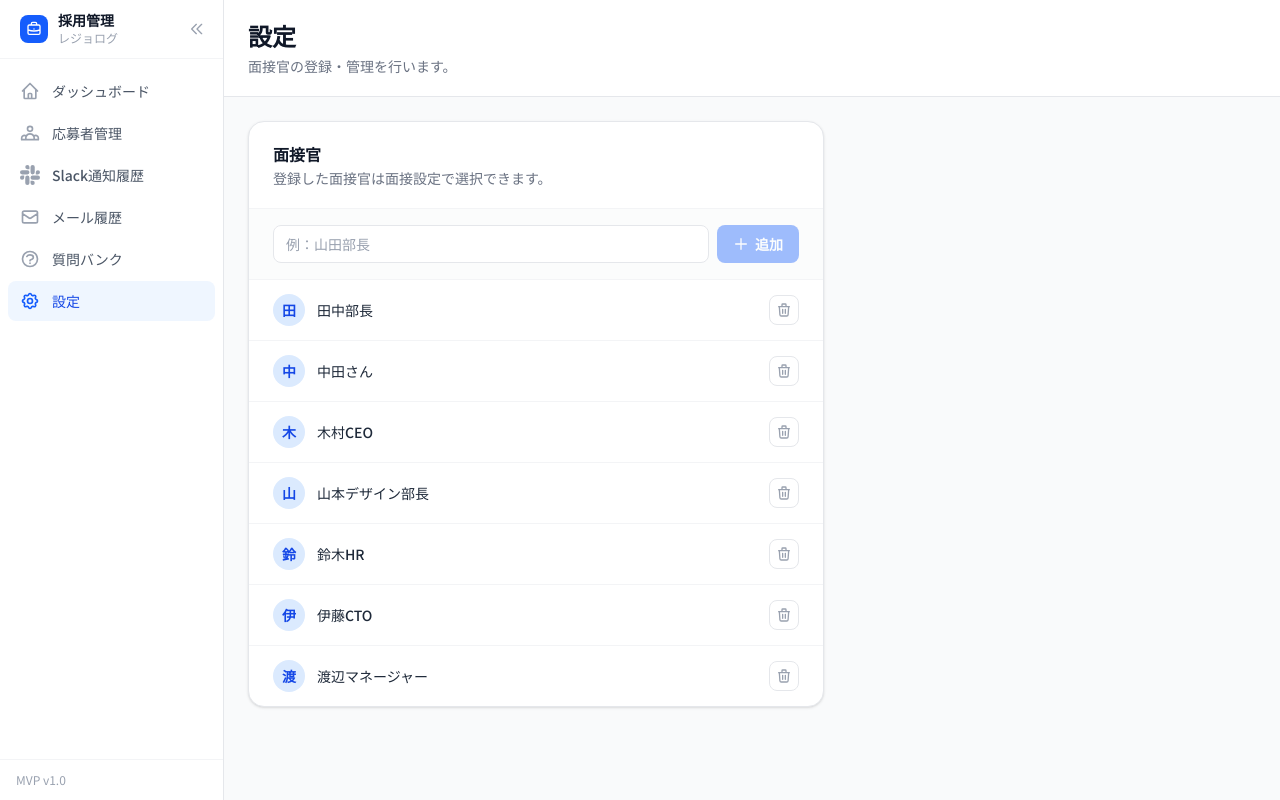
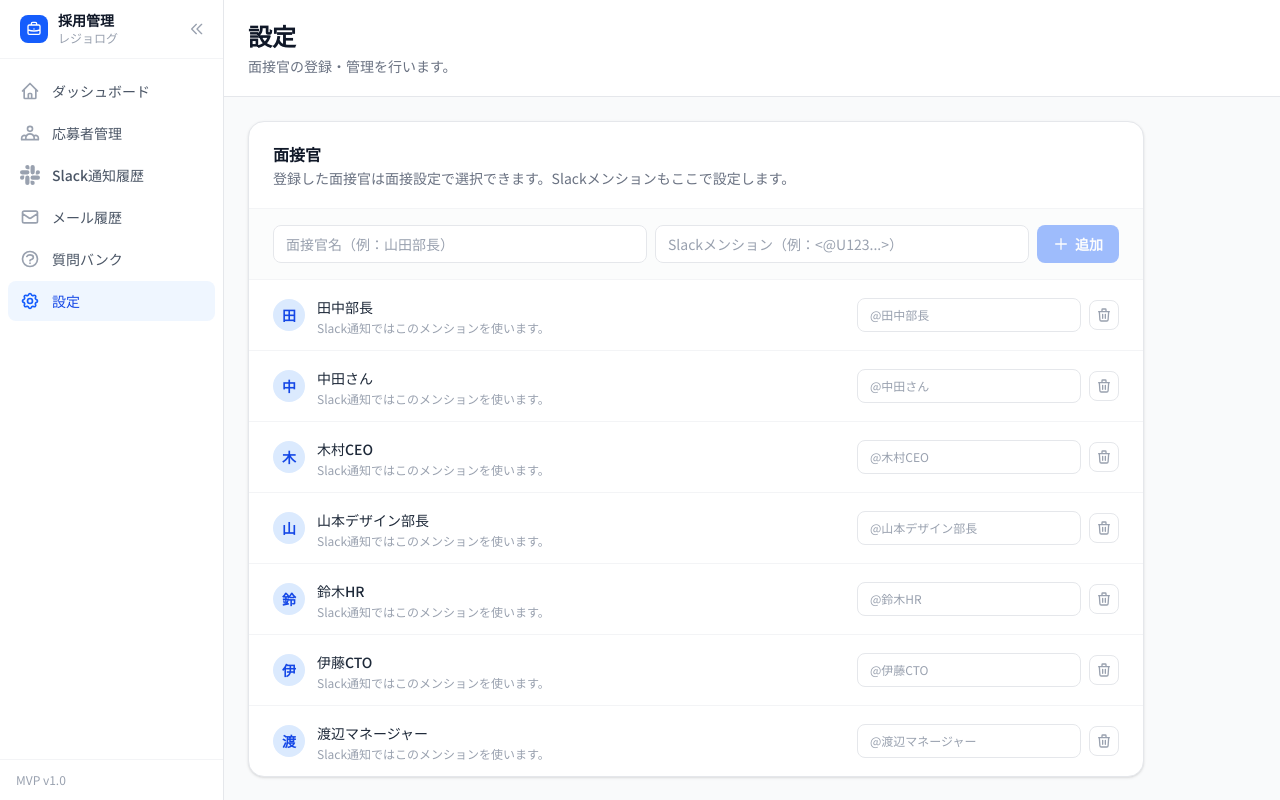
Before and after one commit to mrfootyy/saiyo-kanri, a Next.js app: page /recruitment/settings in a window 1280 px wide. Built offline with nearby package versions, Linux system fonts and the light colour scheme; no server answers; the database is empty.

Commit message:
Add interviewer Slack mentions

```diff
--- a/app/recruitment/candidates/[id]/stages/[stageId]/page.tsx
+++ b/app/recruitment/candidates/[id]/stages/[stageId]/page.tsx
@@ -100,7 +100,7 @@ function isStageAccessible(
 
 export default function StageDetailPage() {
   const params = useParams();
-  const { candidates, interviewStages, updateCandidate, addSlackNotifications, interviewers: interviewerOptions } = useRecruitment();
+  const { candidates, interviewStages, updateCandidate, addSlackNotifications, interviewers: interviewerOptions, getInterviewerMention } = useRecruitment();
 
   const candidate = candidates.find((c) => c.id === params.id);
   const stage = interviewStages.find((s) => s.id === params.stageId);
@@ -252,6 +252,7 @@ export default function StageDetailPage() {
             allStages={sorted}
             records={candidate.interviewRecords}
             interviewerOptions={interviewerOptions}
+            getInterviewerMention={getInterviewerMention}
             onSave={handleSave}
           />
         )}
@@ -269,6 +270,7 @@ function StageForm({
   allStages,
   records,
   interviewerOptions,
+  getInterviewerMention,
   onSave,
 }: {
   candidateId: string;
@@ -279,6 +281,7 @@ function StageForm({
   allStages: InterviewStage[];
   records: InterviewRecord[];
   interviewerOptions: string[];
+  getInterviewerMention: (name: string) => string;
   onSave: (records: InterviewRecord[], notifications: SlackNotification[]) => void;
 }) {
   const existing = records.find((r) => r.stageName === stage.name) ?? null;
@@ -301,9 +304,7 @@ function StageForm({
   const [date, setDate] = useState(existing?.date ?? new Date().toISOString().slice(0, 10));
   const [format, setFormat] = useState<InterviewFormat>(existing?.format ?? stage.format);
   const [zoomUrl, setZoomUrl] = useState(existing?.zoomUrl ?? "");
-  const [interviewers, setInterviewers] = useState<string[]>(
-    existing?.interviewers.length ? existing.interviewers : stage.interviewers
-  );
+  const [interviewers, setInterviewers] = useState<string[]>(existing?.interviewers ?? []);
   const [evaluations, setEvaluations] = useState<EvaluationItem[]>(makeInitialEvaluations);
   const [decisionReason, setDecisionReason] = useState(existing?.decisionReason ?? "");
   const [notes, setNotes] = useState(existing?.notes ?? "");
@@ -348,6 +349,20 @@ function StageForm({
         sentAt: timestamp,
         channel: "#採用チャンネル",
         message: `${resultEmoji} ${candidateName}さんの【${stage.name}】の判定が「${result}」になりました。`,
+      });
+    }
+
+    const prevInterviewers = new Set(existing?.interviewers ?? []);
+    const addedInterviewers = interviewers.filter((name) => !prevInterviewers.has(name));
+    if (addedInterviewers.length > 0) {
+      const mentions = addedInterviewers.map((name) => getInterviewerMention(name)).join(" ");
+      notifications.push({
+        id: `s_${Date.now()}_interviewers`,
+        candidateId,
+        candidateName,
+        sentAt: timestamp,
+        channel: "#採用チャンネル",
+        message: `${mentions} ${candidateName}さんの【${stage.name}】を担当してください。日程: ${date}`,
       });
     }
 
--- a/app/recruitment/context.tsx
+++ b/app/recruitment/context.tsx
@@ -22,6 +22,9 @@ type RecruitmentContextType = {
   interviewers: string[];
   addInterviewer: (name: string) => void;
   removeInterviewer: (name: string) => void;
+  interviewerMentions: Record<string, string>;
+  updateInterviewerMention: (name: string, mention: string) => void;
+  getInterviewerMention: (name: string) => string;
 };
 
 const RecruitmentContext = createContext<RecruitmentContextType | null>(null);
@@ -33,6 +36,7 @@ type StoredRecruitmentData = {
   slackNotifications: SlackNotification[];
   interviewQuestions: InterviewQuestion[];
   interviewers: string[];
+  interviewerMentions?: Record<string, string>;
 };
 
 function isStoredRecruitmentData(value: unknown): value is StoredRecruitmentData {
@@ -61,6 +65,7 @@ export function RecruitmentProvider({ children }: { children: React.ReactNode })
   const [slackNotifications, setSlackNotifications] = useState<SlackNotification[]>(mockSlackNotifications);
   const [interviewQuestions, setInterviewQuestions] = useState<InterviewQuestion[]>(mockInterviewQuestions);
   const [interviewers, setInterviewers] = useState<string[]>([...INTERVIEWER_OPTIONS]);
+  const [interviewerMentions, setInterviewerMentions] = useState<Record<string, string>>({});
   const [hasLoadedStorage, setHasLoadedStorage] = useState(false);
 
   useEffect(() => {
@@ -87,6 +92,7 @@ export function RecruitmentProvider({ children }: { children: React.ReactNode })
             setSlackNotifications(result.data.slackNotifications);
             setInterviewQuestions(result.data.interviewQuestions);
             setInterviewers(result.data.interviewers);
+            setInterviewerMentions(result.data.interviewerMentions ?? {});
             return;
           }
         }
@@ -102,6 +108,7 @@ export function RecruitmentProvider({ children }: { children: React.ReactNode })
         setSlackNotifications(localData.slackNotifications);
         setInterviewQuestions(localData.interviewQuestions);
         setInterviewers(localData.interviewers);
+        setInterviewerMentions(localData.interviewerMentions ?? {});
       }
     }
 
@@ -117,6 +124,7 @@ export function RecruitmentProvider({ children }: { children: React.ReactNode })
       slackNotifications,
       interviewQuestions,
       interviewers,
+      interviewerMentions,
     };
 
     try {
@@ -136,7 +144,7 @@ export function RecruitmentProvider({ children }: { children: React.ReactNode })
     }, 500);
 
     return () => window.clearTimeout(timeoutId);
-  }, [candidates, hasLoadedStorage, interviewQuestions, interviewStages, interviewers, slackNotifications]);
+  }, [candidates, hasLoadedStorage, interviewerMentions, interviewQuestions, interviewStages, interviewers, slackNotifications]);
 
   function updateCandidate(updated: Candidate) {
     setCandidates((prev) =>
@@ -203,6 +211,23 @@ export function RecruitmentProvider({ children }: { children: React.ReactNode })
 
   function removeInterviewer(name: string) {
     setInterviewers((prev) => prev.filter((i) => i !== name));
+    setInterviewerMentions((prev) => {
+      const next = { ...prev };
+      delete next[name];
+      return next;
+    });
+  }
+
+  function updateInterviewerMention(name: string, mention: string) {
+    setInterviewerMentions((prev) => ({
+      ...prev,
+      [name]: mention.trim(),
+    }));
+  }
+
+  function getInterviewerMention(name: string) {
+    const mention = interviewerMentions[name]?.trim();
+    return mention || `@${name}`;
   }
 
   return (
@@ -222,6 +247,9 @@ export function RecruitmentProvider({ children }: { children: React.ReactNode })
         interviewers,
         addInterviewer,
         removeInterviewer,
+        interviewerMentions,
+        updateInterviewerMention,
+        getInterviewerMention,
       }}
     >
       {children}
--- a/app/recruitment/settings/page.tsx
+++ b/app/recruitment/settings/page.tsx
@@ -4,8 +4,9 @@ import { useState } from "react";
 import { useRecruitment } from "../context";
 
 export default function SettingsPage() {
-  const { interviewers, addInterviewer, removeInterviewer } = useRecruitment();
+  const { interviewers, addInterviewer, removeInterviewer, interviewerMentions, updateInterviewerMention } = useRecruitment();
   const [input, setInput] = useState("");
+  const [mentionInput, setMentionInput] = useState("");
   const [error, setError] = useState("");
 
   function handleAdd() {
@@ -16,7 +17,9 @@ export default function SettingsPage() {
       return;
     }
     addInterviewer(name);
+    if (mentionInput.trim()) updateInterviewerMention(name, mentionInput);
     setInput("");
+    setMentionInput("");
     setError("");
   }
 
@@ -28,22 +31,30 @@ export default function SettingsPage() {
       </div>
 
       <div className="flex-1 overflow-y-auto bg-gray-50 p-6">
-        <div className="max-w-xl">
+        <div className="max-w-4xl">
           <div className="rounded-2xl border border-gray-200 bg-white shadow-sm overflow-hidden">
             <div className="px-6 py-5 border-b border-gray-100">
               <h2 className="text-base font-bold text-gray-900">面接官</h2>
-              <p className="mt-0.5 text-sm text-gray-500">登録した面接官は面接設定で選択できます。</p>
+              <p className="mt-0.5 text-sm text-gray-500">登録した面接官は面接設定で選択できます。Slackメンションもここで設定します。</p>
             </div>
 
             {/* 追加フォーム */}
             <div className="px-6 py-4 border-b border-gray-100 bg-gray-50/60">
-              <div className="flex gap-2">
+              <div className="grid gap-2 sm:grid-cols-[1fr_1fr_auto]">
                 <input
                   type="text"
                   value={input}
                   onChange={(e) => { setInput(e.target.value); setError(""); }}
                   onKeyDown={(e) => e.key === "Enter" && handleAdd()}
-                  placeholder="例：山田部長"
+                  placeholder="面接官名（例：山田部長）"
+                  className="flex-1 rounded-lg border border-gray-200 bg-white px-3 py-2 text-sm text-gray-900 placeholder-gray-400 focus:border-blue-400 focus:outline-none focus:ring-2 focus:ring-blue-100"
+                />
+                <input
+                  type="text"
+                  value={mentionInput}
+                  onChange={(e) => setMentionInput(e.target.value)}
+                  onKeyDown={(e) => e.key === "Enter" && handleAdd()}
+                  placeholder="Slackメンション（例：<@U123...>）"
                   className="flex-1 rounded-lg border border-gray-200 bg-white px-3 py-2 text-sm text-gray-900 placeholder-gray-400 focus:border-blue-400 focus:outline-none focus:ring-2 focus:ring-blue-100"
                 />
                 <button
@@ -68,21 +79,34 @@ export default function SettingsPage() {
             ) : (
               <ul className="divide-y divide-gray-100">
                 {interviewers.map((name) => (
-                  <li key={name} className="flex items-center justify-between px-6 py-3.5">
+                  <li key={name} className="flex items-center justify-between gap-3 px-6 py-3.5">
                     <div className="flex items-center gap-3">
                       <div className="flex h-8 w-8 items-center justify-center rounded-full bg-blue-100 text-sm font-bold text-blue-700">
                         {name[0]}
                       </div>
+                      <div>
                         <span className="text-sm font-medium text-gray-800">{name}</span>
+                        <p className="mt-0.5 text-xs text-gray-400">Slack通知ではこのメンションを使います。</p>
                       </div>
+                    </div>
+                    <div className="flex items-center gap-2">
+                      <input
+                        type="text"
+                        value={interviewerMentions[name] ?? ""}
+                        onChange={(e) => updateInterviewerMention(name, e.target.value)}
+                        placeholder={`@${name}`}
+                        className="w-56 rounded-lg border border-gray-200 bg-white px-3 py-2 text-xs text-gray-900 placeholder-gray-400 focus:border-blue-400 focus:outline-none focus:ring-2 focus:ring-blue-100"
+                      />
                       <button
                         onClick={() => removeInterviewer(name)}
                         className="rounded-lg border border-gray-200 p-1.5 text-gray-400 hover:border-red-300 hover:bg-red-50 hover:text-red-600 transition-colors"
+                        title="削除"
                       >
                         <svg className="h-4 w-4" fill="none" stroke="currentColor" viewBox="0 0 24 24">
                           <path strokeLinecap="round" strokeLinejoin="round" strokeWidth={2} d="M19 7l-.867 12.142A2 2 0 0116.138 21H7.862a2 2 0 01-1.995-1.858L5 7m5 4v6m4-6v6m1-10V4a1 1 0 00-1-1h-4a1 1 0 00-1 1v3M4 7h16" />
                         </svg>
                       </button>
+                    </div>
                   </li>
                 ))}
               </ul>
--- a/app/recruitment/types.ts
+++ b/app/recruitment/types.ts
@@ -101,3 +101,8 @@ export type InterviewStage = {
   durationMinutes: number;
   description: string;
 };
+
+export type InterviewerMention = {
+  name: string;
+  mention: string;
+};
```
Lines whose indentation alone changed are shown as unchanged.
